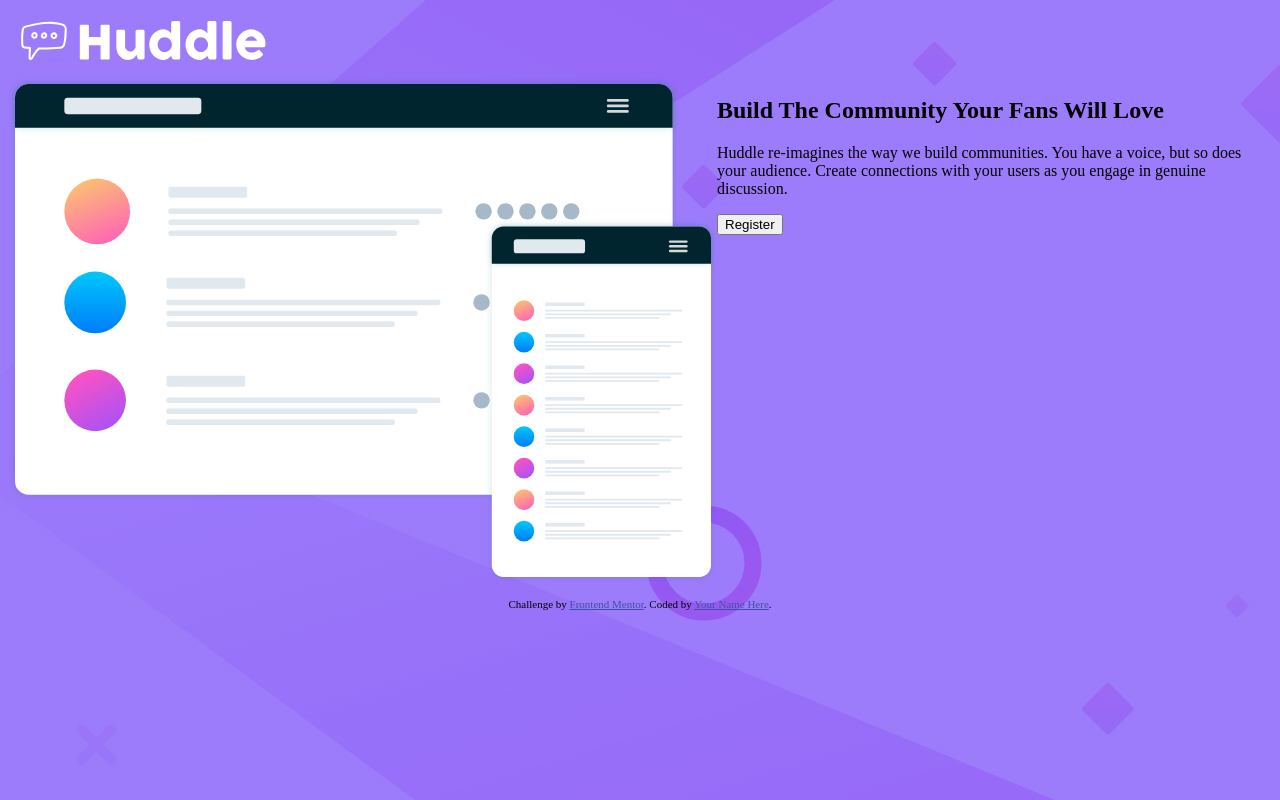
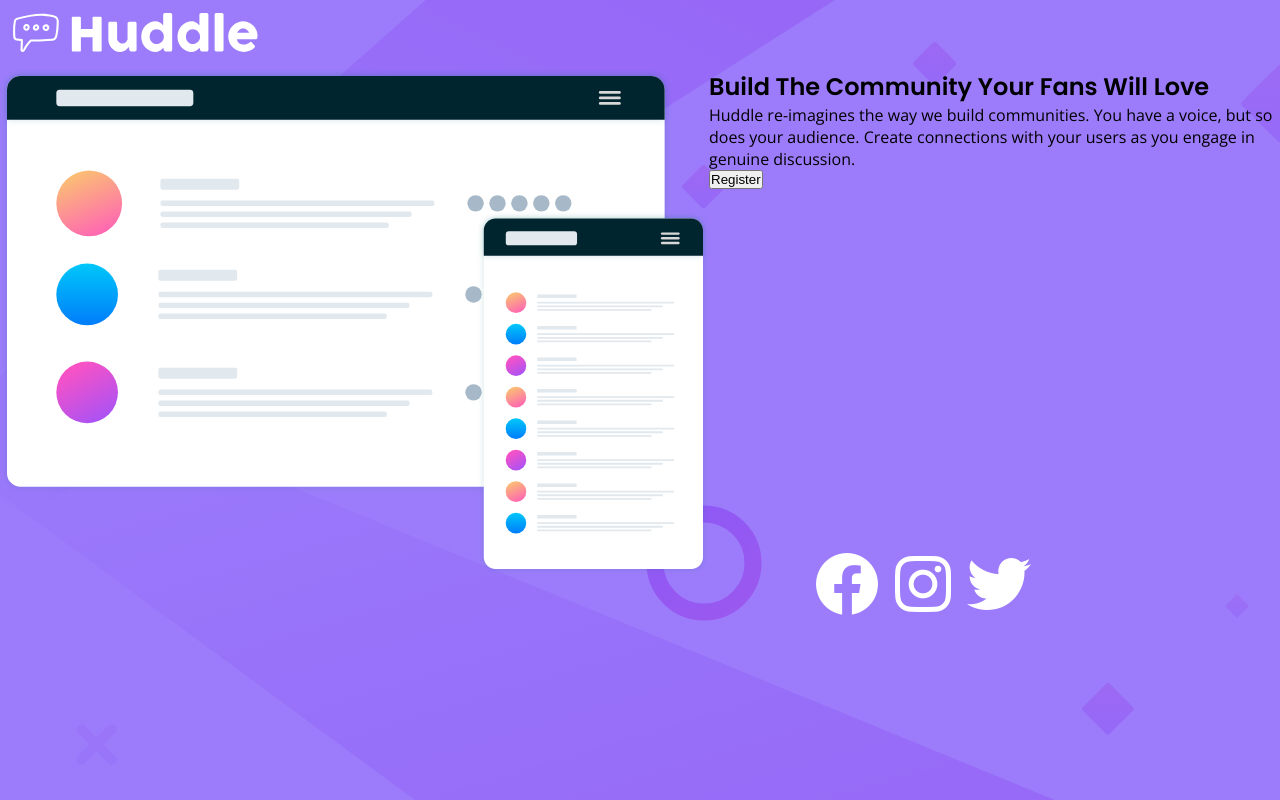
Before and after one commit to timo9939/huddle-landing-page, a plain HTML site: page index.html in a window 1280 px wide. Drawn offline with nearby package versions, Linux system fonts and the light colour scheme.

```diff
--- a/index.html
+++ b/index.html
@@ -8,7 +8,14 @@
 
   <title>Frontend Mentor | Huddle landing page with single introductory section</title>
 <link rel="stylesheet" href="style.css">
+<link rel="preconnect" href="https://fonts.googleapis.com">
+<link rel="preconnect" href="https://fonts.gstatic.com" crossorigin>
+<link href="https://fonts.googleapis.com/css2?family=Oswald&family=Poppins:wght@400;600&display=swap" rel="stylesheet">
+<link rel="preconnect" href="https://fonts.googleapis.com">
+<link rel="preconnect" href="https://fonts.gstatic.com" crossorigin>
+<link href="https://fonts.googleapis.com/css2?family=Open+Sans&display=swap" rel="stylesheet">
 
+<link rel="stylesheet" href="https://cdnjs.cloudflare.com/ajax/libs/font-awesome/6.4.0/css/all.min.css" integrity="sha512-iecdLmaskl7CVkqkXNQ/ZH/XLlvWZOJyj7Yy7tcenmpD1ypASozpmT/E0iPtmFIB46ZmdtAc9eNBvH0H/ZpiBw==" crossorigin="anonymous" referrerpolicy="no-referrer" />
 </head>
 <body>
 <nav><img src="./images/logo.svg" alt="Huddle Logo"></nav>
@@ -31,10 +38,10 @@
 
 
   <footer>
-    <p class="attribution">
-      Challenge by <a href="https://www.frontendmentor.io?ref=challenge" target="_blank">Frontend Mentor</a>.
-      Coded by <a href="#">Your Name Here</a>.
-    </p>
+     <a href="https://en-gb.facebook.com/"><i class="fa-brands fa-facebook"></i></a>
+     <a href="https://www.instagram.com/"><i class="fa-brands fa-instagram"></i></a>
+     <a href="https://twitter.com/?lang=en"><i class="fa-brands fa-twitter"></i></a>
+
   </footer>
 </body>
 </html>
--- a/style.css
+++ b/style.css
@@ -1,22 +1,61 @@
-.attribution { font-size: 11px; text-align: center; }
-    .attribution a { color: hsl(228, 45%, 44%); }
+*{
+    margin: 0;
+    padding: 0;
+ box-sizing: border-box;
+}
 
 
-    body{
-        background-image:linear-gradient(rgba(131, 91, 249, 0.8),rgba(131, 91, 249, 0.8)), url(./images/bg-desktop.svg);
+.attribution {
+  font-size: 11px;
+  text-align: center;
+}
+.attribution a {
+  color: hsl(228, 45%, 44%);
+}
+
+html {
+  background-image: linear-gradient(
+      rgba(131, 91, 249, 0.8),
+      rgba(131, 91, 249, 0.8)
+    ),
+    url(./images/bg-desktop.svg);
+
+}
+
+.big-section {
+  display: inline-flex;
+}
+
+.image {
+  width: 60%;
+}
+
+.small-section {
+  flex: block;
+}
+
+h2 {
+    top: 30%;
+  font-family: "Poppins", sans-serif;
+  font-weight: 600;
+}
+
+p {
+  font-family: "Open Sans", sans-serif;
+  font-weight: 400;
+}
+
+.fa-facebook, .fa-instagram, .fa-twitter{
+    color:white;
+}
 
 
 
-    }
+footer{
 
-.big-section{
-    display: inline-flex;
+    position: absolute;
+    scale: 4;
+    left: 70%;
+
+
 }
-
-.image{
-    width: 60%;
-}
-
-.small-section{
-    flex: block;
-}
```
